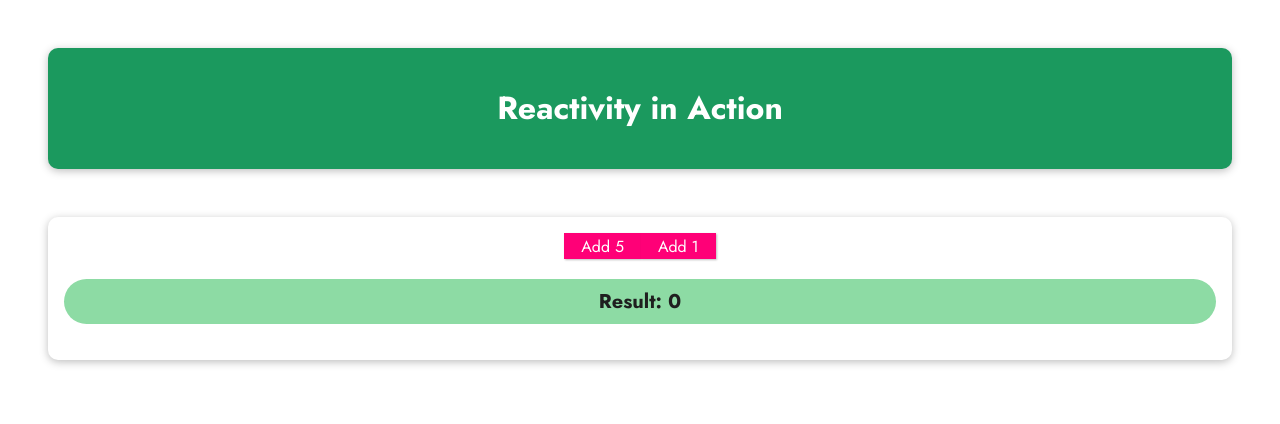
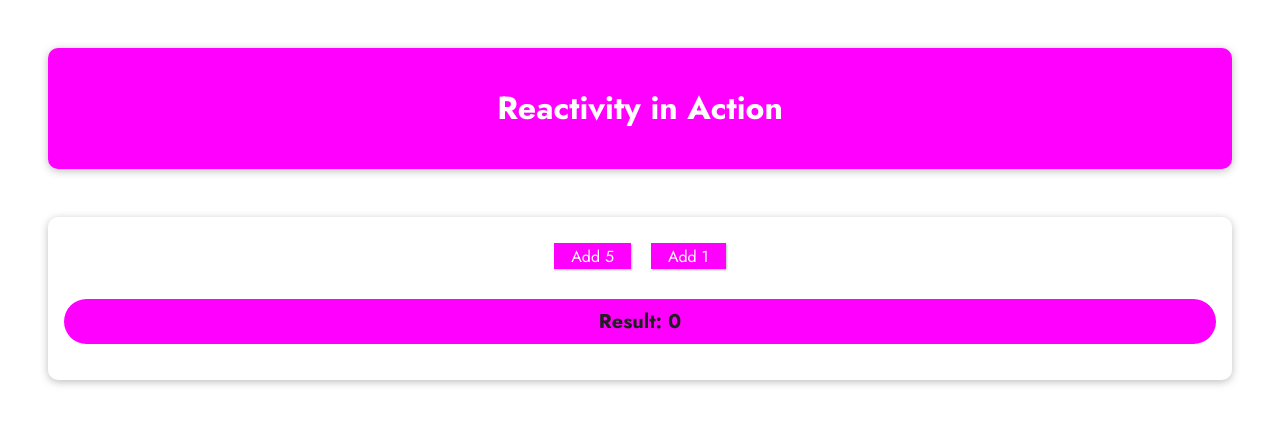
Before and after one commit to castilloangelica/Lesson2DOM_Interaction, a plain HTML site: page Topic23_TimeToPracticeReactivityInAction/basics-assignment-3-problem/index.html in a window 1280 px wide. Drawn offline with nearby package versions, Linux system fonts and the light colour scheme.

Commit message:
Change Button, BackGround, Text and border color from green and pink to magenta! Add margin to button

```diff
--- a/Topic23_TimeToPracticeReactivityInAction/basics-assignment-3-problem/styles.css
+++ b/Topic23_TimeToPracticeReactivityInAction/basics-assignment-3-problem/styles.css
@@ -15,7 +15,7 @@ header {
   margin: 3rem;
   border-radius: 10px;
   padding: 1rem;
-  background-color: #1b995e;
+  background-color: magenta;
   color: white;
   text-align: center;
 }
@@ -31,14 +31,14 @@ header {
 #assignment h2 {
   font-size: 2rem;
   border-bottom: 4px solid #ccc;
-  color: #1b995e;
+  color: magenta;
   margin: 0 0 1rem 0;
 }
 
 #assignment p {
   font-size: 1.25rem;
   font-weight: bold;
-  background-color: #8ddba4;
+  background-color: magenta;
   padding: 0.5rem;
   color: #1f1f1f;
   border-radius: 25px;
@@ -51,18 +51,19 @@ header {
 
 #assignment input:focus {
   outline: none;
-  border-color: #1b995e;
+  border-color: magenta;
   background-color: #d7fdeb;
 }
 
 #assignment button {
   font: inherit;
   cursor: pointer;
-  border: 1px solid #ff0077;
-  background-color: #ff0077;
+  border: 1px solid magenta;
+  background-color: magenta;
   color: white;
   padding: 0.05rem 1rem;
   box-shadow: 1px 1px 2px rgba(0, 0, 0, 0.26);
+  margin: 10px;
 }
 
 #assignment button:hover,
```
